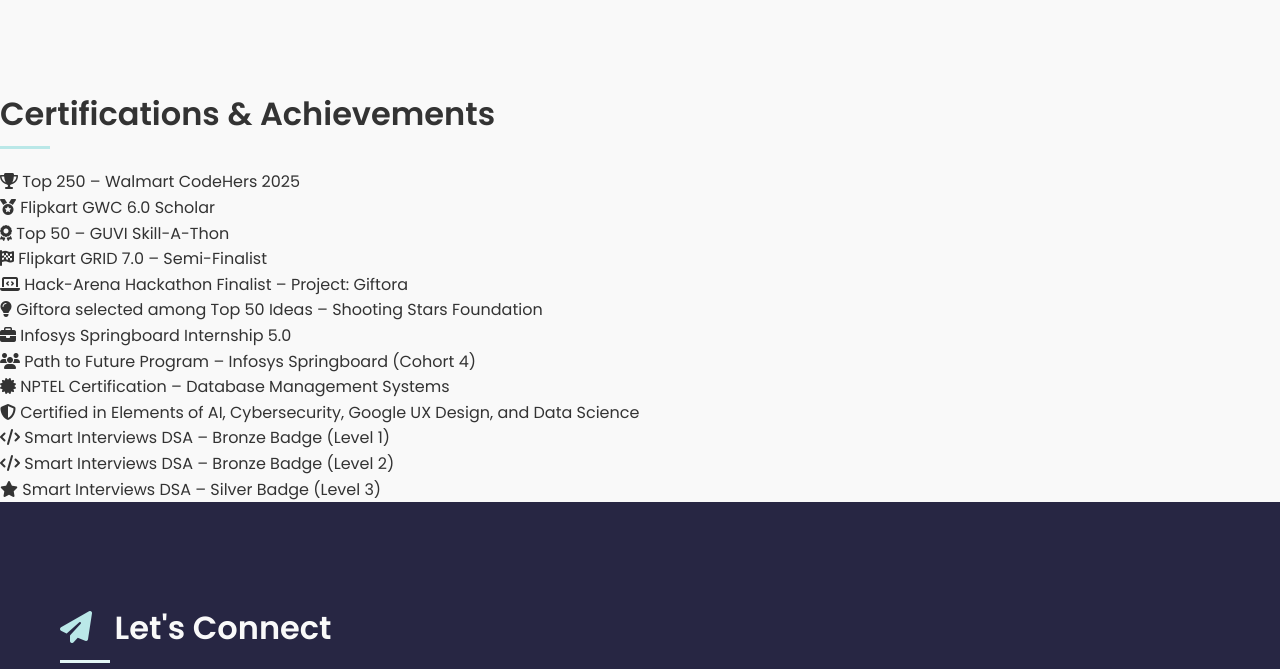
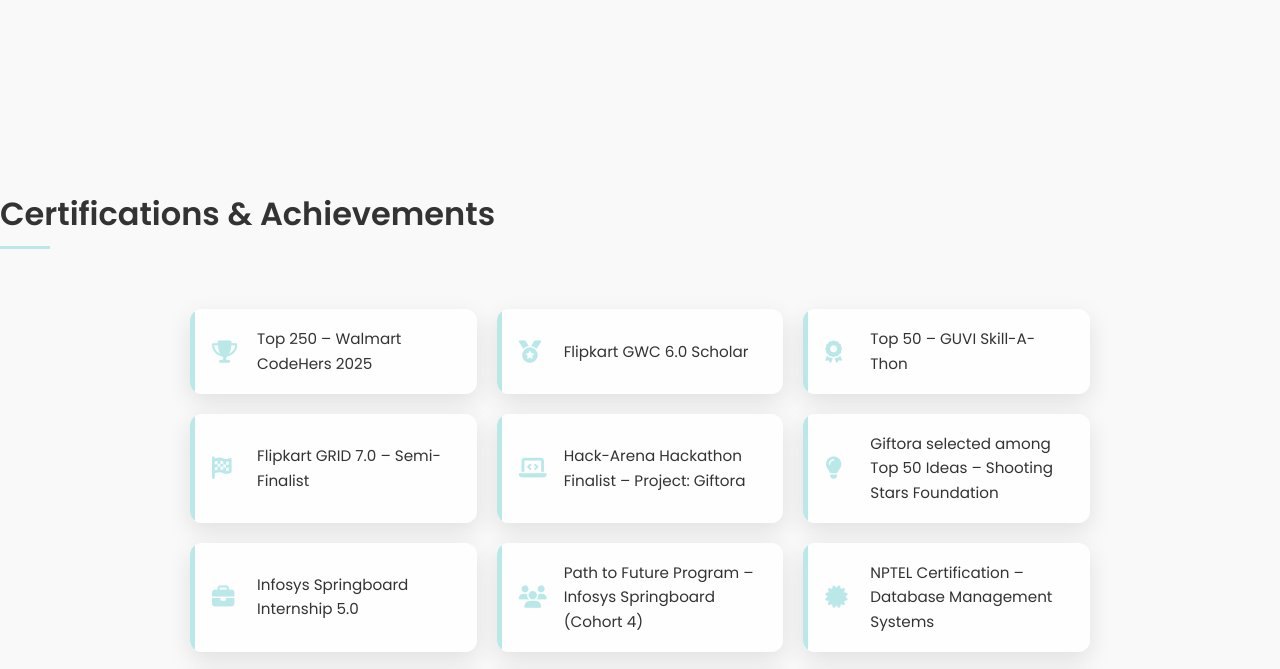
Before and after one commit to Madhurimalavathu/Portfolio, a plain HTML site: page index.html in a window 1280 px wide. Shown: the part 5043-5712 px from the top of the page. Drawn offline with nearby package versions, Linux system fonts and the light colour scheme.

Commit message:
Add styles for achievements section
Added styles for achievements section including layout and hover effects.

```diff
--- a/style.css
+++ b/style.css
@@ -621,6 +621,66 @@ nav a:hover {
   font-size: 1rem;
   margin-top: 10px;
 }
+/* Certifications & Achievements Section */
+.achievements {
+  padding: 100px 0;
+}
+
+.achievements-list {
+  list-style: none;
+  max-width: 900px;
+  margin: 40px auto 0;
+  padding: 0;
+  display: grid;
+  grid-template-columns: repeat(auto-fit, minmax(280px, 1fr));
+  gap: 20px;
+}
+
+.achievements-list li {
+  background: rgba(255, 255, 255, 0.9);
+  padding: 18px 22px;
+  border-radius: 12px;
+  box-shadow: 0 8px 25px rgba(0, 0, 0, 0.1);
+  display: flex;
+  align-items: center;
+  gap: 15px;
+  font-size: 0.95rem;
+  transition: all 0.3s ease;
+  position: relative;
+  overflow: hidden;
+}
+
+.section.dark .achievements-list li {
+  background: rgba(255, 255, 255, 0.1);
+  color: var(--text-light);
+}
+
+.achievements-list li::before {
+  content: '';
+  position: absolute;
+  left: 0;
+  top: 0;
+  width: 5px;
+  height: 100%;
+  background: var(--accent);
+  transition: width 0.3s ease;
+}
+
+.achievements-list li:hover::before {
+  width: 100%;
+  opacity: 0.08;
+}
+
+.achievements-list li:hover {
+  transform: translateY(-6px);
+  box-shadow: 0 12px 35px rgba(0, 0, 0, 0.2);
+}
+
+.achievements-list li i {
+  font-size: 1.4rem;
+  color: var(--accent);
+  min-width: 30px;
+}
 
 .contact-form button i {
   margin-left: 10px;
@@ -777,6 +837,16 @@ footer i {
 .modal-links i {
   margin-right: 10px;
 }
+/* Responsive */
+@media (max-width: 768px) {
+  .achievements {
+    padding: 70px 0;
+  }
+
+  .achievements-list {
+    grid-template-columns: 1fr;
+  }
+}
 
 @media (max-width: 768px) {
   h1 {
```
